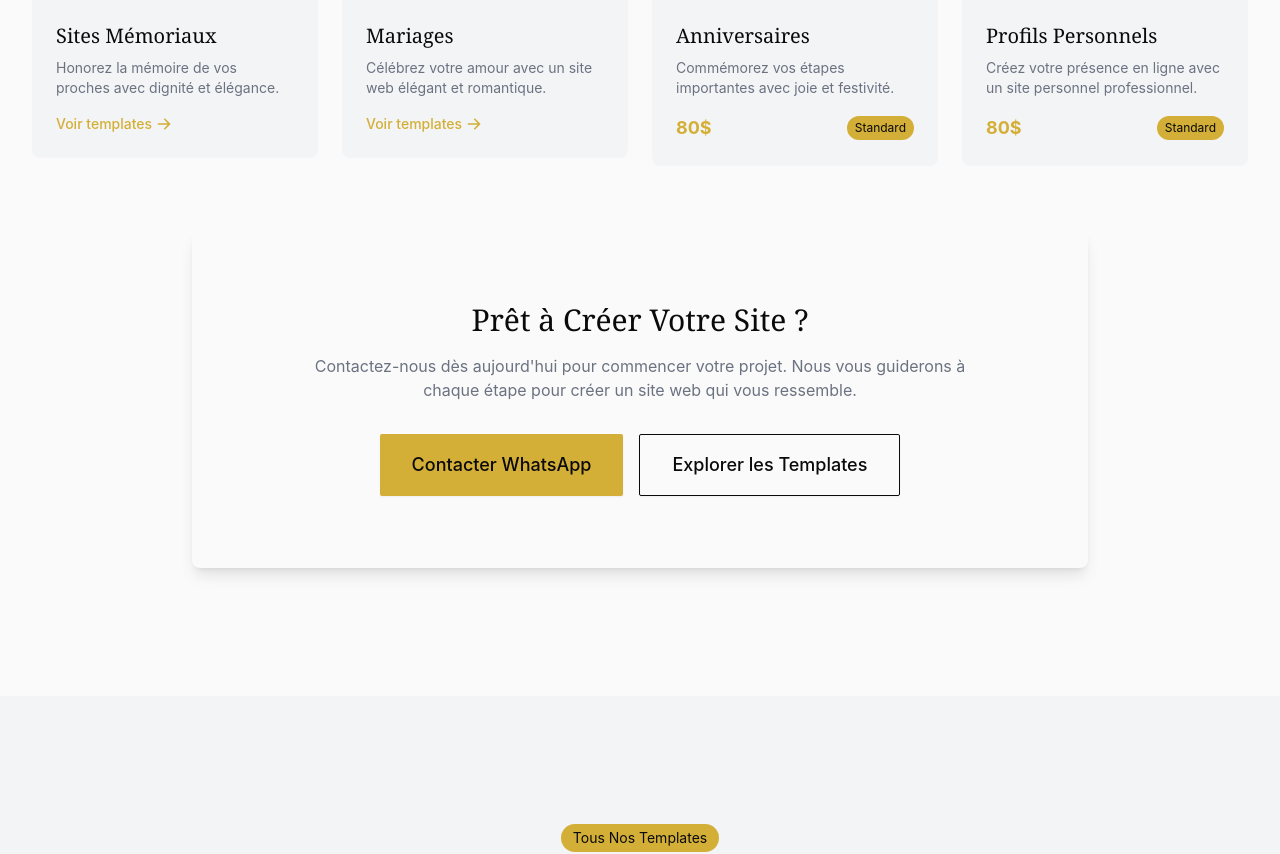
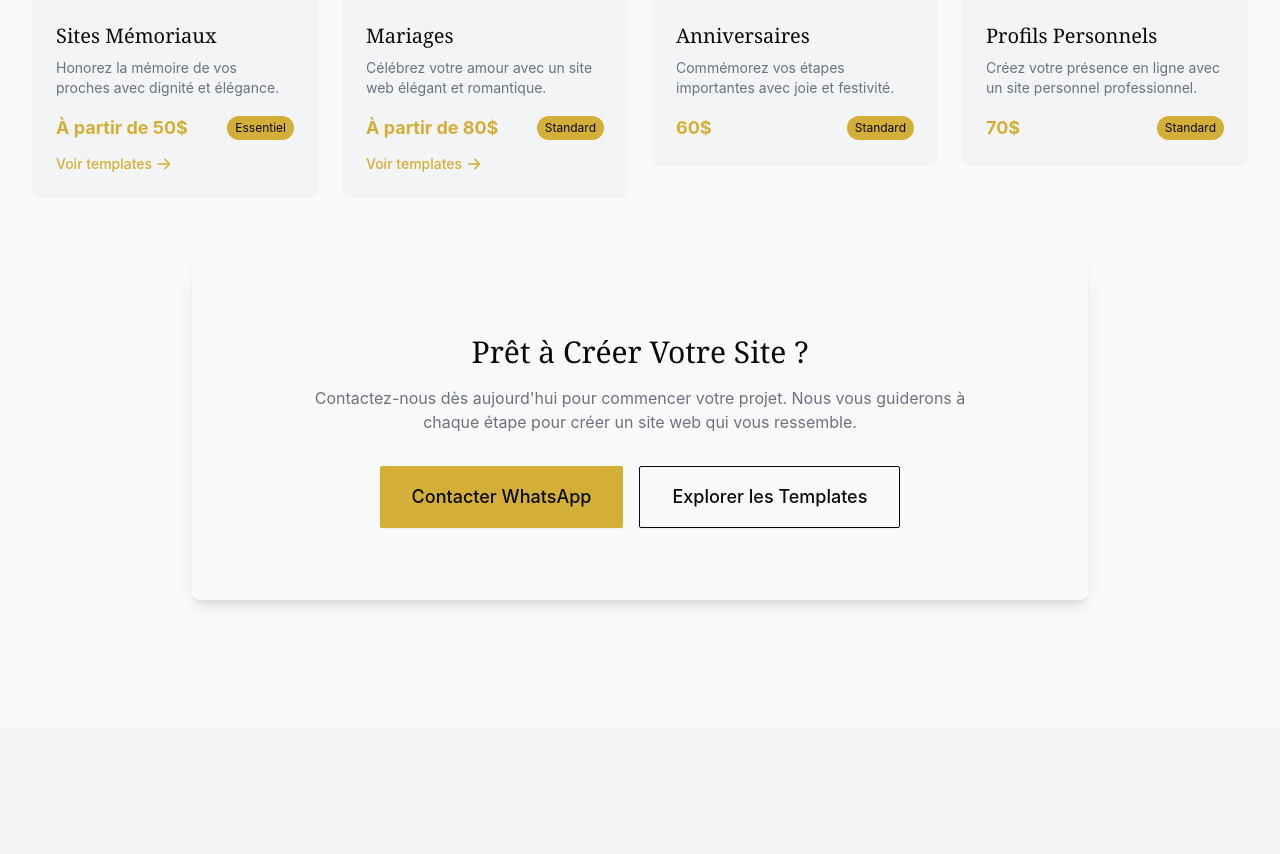
Before and after one commit to Demsmutombo/one-memoria, a Vue app: page /home in a window 1280 px wide. Shown: the part 2180-3034 px from the top of the page. Built offline with nearby package versions, Linux system fonts and the light colour scheme.

Commit message:
fix: correction des prix dans section Services selon les vrais tarifs

```diff
--- a/src/components/sections/Services.vue
+++ b/src/components/sections/Services.vue
@@ -28,6 +28,10 @@
             <p class="text-sm text-gris mb-4">
               Honorez la mémoire de vos proches avec dignité et élégance.
             </p>
+            <div class="flex items-center justify-between mb-3">
+              <div class="text-doré font-bold text-lg">À partir de 50$</div>
+              <Badge variant="primary" size="small">Essentiel</Badge>
+            </div>
             <div class="flex items-center text-doré text-sm font-medium">
               <span>Voir templates</span>
               <svg class="w-4 h-4 ml-1 group-hover:translate-x-1 transition-transform" fill="currentColor" viewBox="0 0 20 20">
@@ -50,6 +54,10 @@
             <p class="text-sm text-gris mb-4">
               Célébrez votre amour avec un site web élégant et romantique.
             </p>
+            <div class="flex items-center justify-between mb-3">
+              <div class="text-doré font-bold text-lg">À partir de 80$</div>
+              <Badge variant="primary" size="small">Standard</Badge>
+            </div>
             <div class="flex items-center text-doré text-sm font-medium">
               <span>Voir templates</span>
               <svg class="w-4 h-4 ml-1 group-hover:translate-x-1 transition-transform" fill="currentColor" viewBox="0 0 20 20">
@@ -73,7 +81,7 @@
               Commémorez vos étapes importantes avec joie et festivité.
             </p>
             <div class="flex items-center justify-between">
-              <div class="text-doré font-bold text-lg">80$</div>
+              <div class="text-doré font-bold text-lg">60$</div>
               <Badge variant="primary" size="small">Standard</Badge>
             </div>
           </div>
@@ -93,7 +101,7 @@
               Créez votre présence en ligne avec un site personnel professionnel.
             </p>
             <div class="flex items-center justify-between">
-              <div class="text-doré font-bold text-lg">80$</div>
+              <div class="text-doré font-bold text-lg">70$</div>
               <Badge variant="primary" size="small">Standard</Badge>
             </div>
           </div>
```
